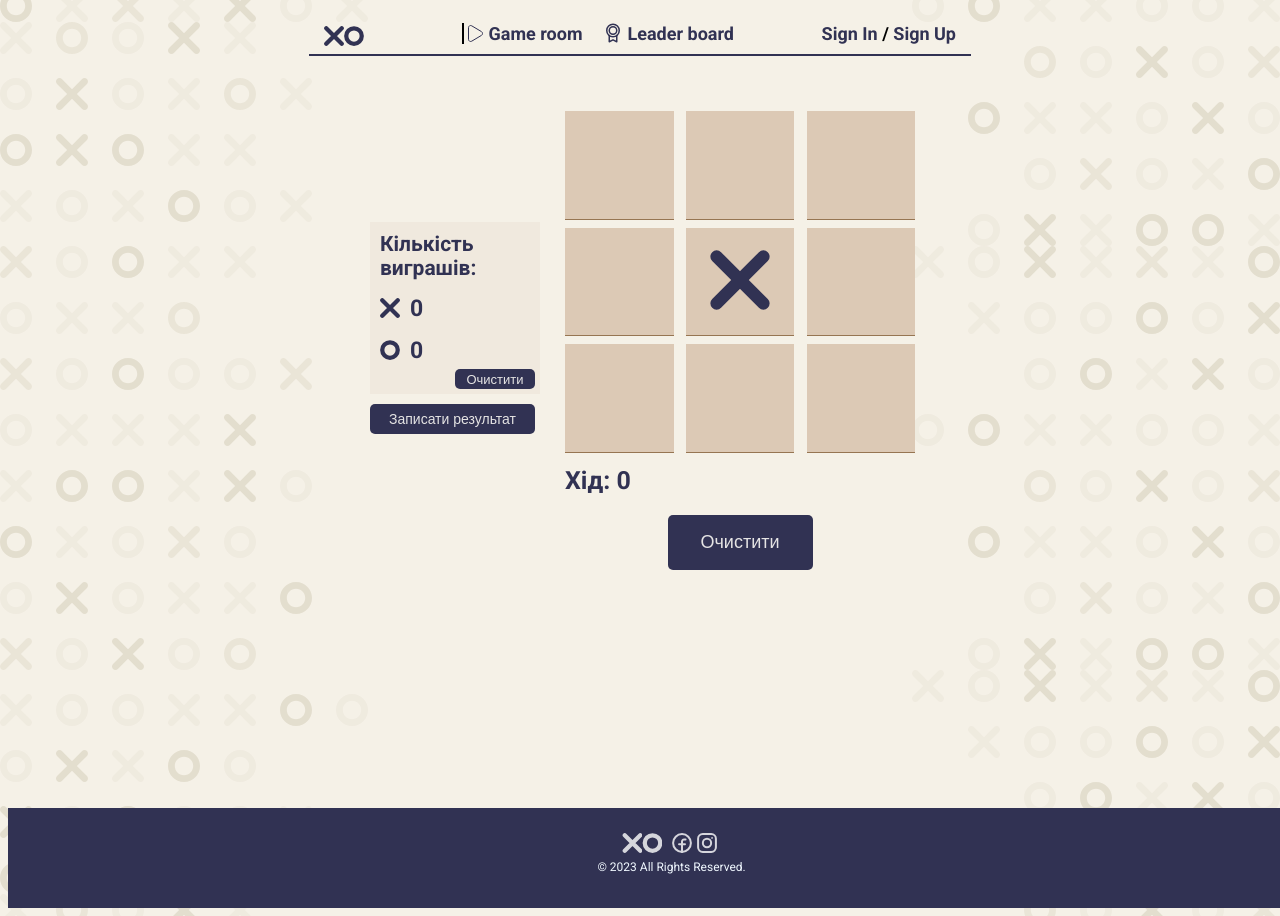
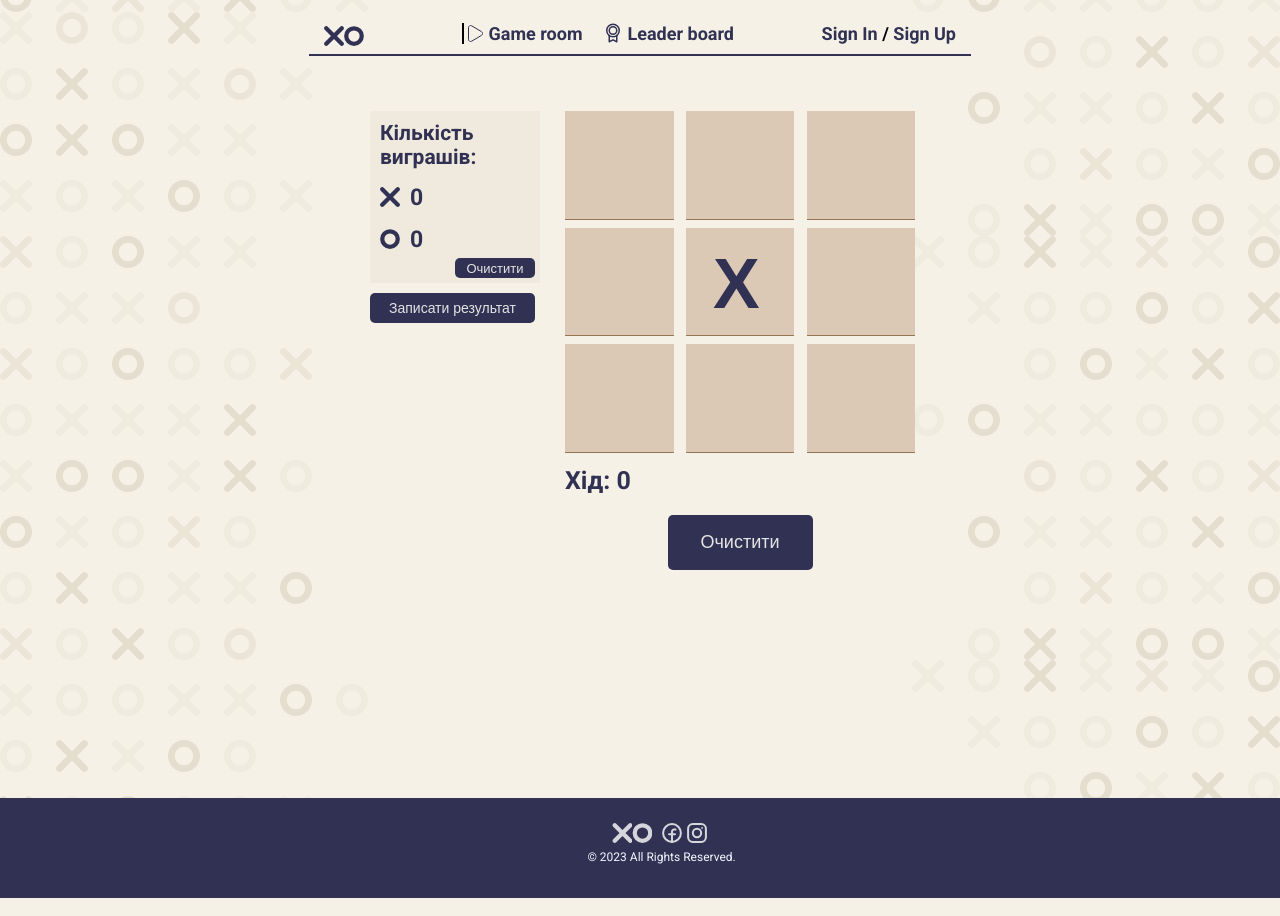
Before and after one commit to adriana-pr/tic-tac-toe, an Angular app: page / in a window 1280 px wide. Both pictures are taken after a click on the button 740 px from the left and 281 px from the top of the page. Shown: the top 916 px of the page. Built offline with nearby package versions, Linux system fonts and the light colour scheme.

Commit message:
tic tac toe

```diff
--- a/src/app/field-cell/field-cell.component.css
+++ b/src/app/field-cell/field-cell.component.css
@@ -4,4 +4,15 @@ button{
     background-color:#DCC9B5;
     border: none;
     border-bottom: 1px solid #967552;
+    text-align: center;
+    position: relative;
 }
+.mark{
+    color: #313253;;
+    font-weight: 700;
+    font-size: 70px;
+    position: absolute;
+    z-index: 1;
+    bottom: -55%;
+    left: 25%;
+}
--- a/src/app/field-cell/field-cell.component.html
+++ b/src/app/field-cell/field-cell.component.html
@@ -1,3 +1,4 @@
 <button class="cell">
-    <img src={{item}} alt="">
+    <!-- <img src={{item}} alt=""> -->
+    <p class="mark">{{item}}</p>
 </button>
--- a/src/app/field-play/field-play.component.css
+++ b/src/app/field-play/field-play.component.css
@@ -18,7 +18,8 @@
 }
 .table-game{
   align-self:flex-start;
-  margin-top: 10%;
+  margin-top: 15px;
+  margin-bottom: 15px;
 }
 .field{
   margin: 15px auto;
@@ -47,6 +48,8 @@ position: relative;
   border-radius: 5px;
   background-color: #313253;
   color: rgb(229, 228, 228);
+  position: relative;
+  z-index: 3;
 }
 .continue{
   margin-top: 35px;
@@ -60,8 +63,10 @@ position: relative;
   margin-top: -20px;
 }
 .winner{
-  background-color: rgba(146, 147, 163, 0.85);
+  background-color: rgba(49, 50, 83, 0.8);
+
   position: absolute;
+  z-index: 2;
   width: 110%;
   height: 110%;
   top: -5%;
@@ -69,6 +74,7 @@ position: relative;
   border-radius: 5px;
   display: flex;
   justify-content: center;
+
 }
 .winner-content{
   text-align: center;
@@ -76,11 +82,14 @@ position: relative;
 }
 .winner-content p{
   font-size: 30px;
-  color: #313253;
+  color: rgb(229, 228, 228);
   font-weight: 700;
+
 }
-.winner-content img{
-  width: 100%;
+.winner-content .img{
+  font-size: 90px;
+  margin: 0;
+
 }
 @media screen and (max-width: 615px) {
   .content {
--- a/src/app/field-play/field-play.component.html
+++ b/src/app/field-play/field-play.component.html
@@ -15,7 +15,8 @@
                     <p *ngIf="winner=='draw'">
                         Гра завершилася нічиєю!
                     </p>
-                    <img src={{winner}} alt="">
+                    <!-- <img src={{winner}} alt=""> -->
+                    <p class="img">{{winner}}</p>
                 </div>
             </div>
         </div>
--- a/src/app/field-play/field-play.component.ts
+++ b/src/app/field-play/field-play.component.ts
@@ -17,12 +17,14 @@ export class FieldPlayComponent implements OnInit {
   constructor() { }
   ngOnInit(): void {
   }
+
   onClickFieldCell=(index:any)=>{
+
     const boardCopy = [...this.board]
     if(this.winner || boardCopy[index]){
       return;
     }
-    boardCopy[index] = this.xNext ?"../../assets/img/game-cross-icon.svg":"../../assets/img/game-null-icon.svg";
+    boardCopy[index] = this.xNext ?"X":"O";
     this.board = boardCopy;
     this.xNext = !this.xNext;
     this.sign=boardCopy[index];
@@ -31,12 +33,17 @@ export class FieldPlayComponent implements OnInit {
     else if(this.winner && this.xNext) this.winnerO++;
     if(!this.board.includes(null))
     this.winner = "draw";
+
+
   }
 
   onClickCleanUp=()=>{
+    console.log(this.winner);
+
     this.board = Array(9).fill(null);
     this.winner = calculateWinner(this.board);
     this.xNext=true
+
   }
   clearValues=(newItems:any)=>{
     this.winnerX=newItems
--- a/src/app/footer/footer.component.css
+++ b/src/app/footer/footer.component.css
@@ -6,7 +6,7 @@
     width: 105%;
     height: 100px;
     color: aliceblue;
-    /* margin: 30px -10px -10px -10px; */
+    margin: -10px;
 
 }
 .footer-component{
```
